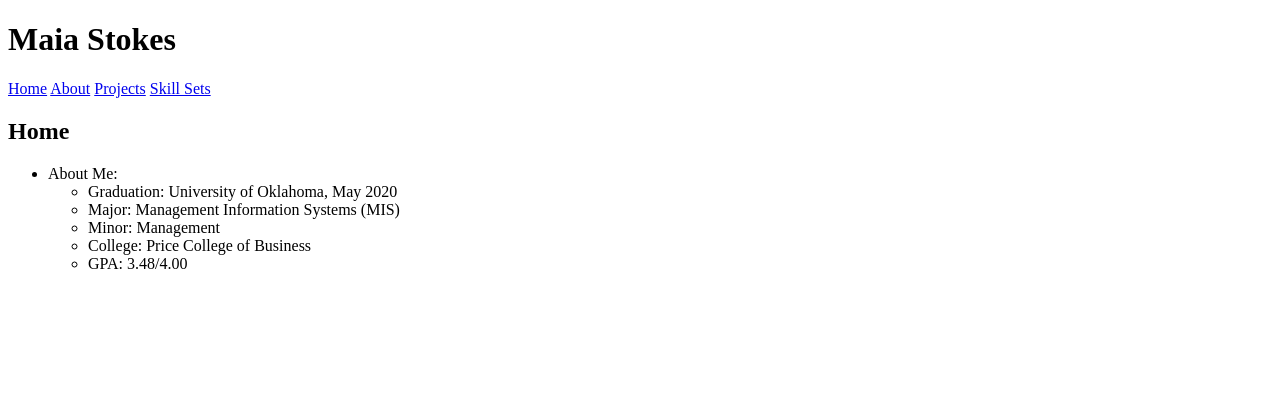
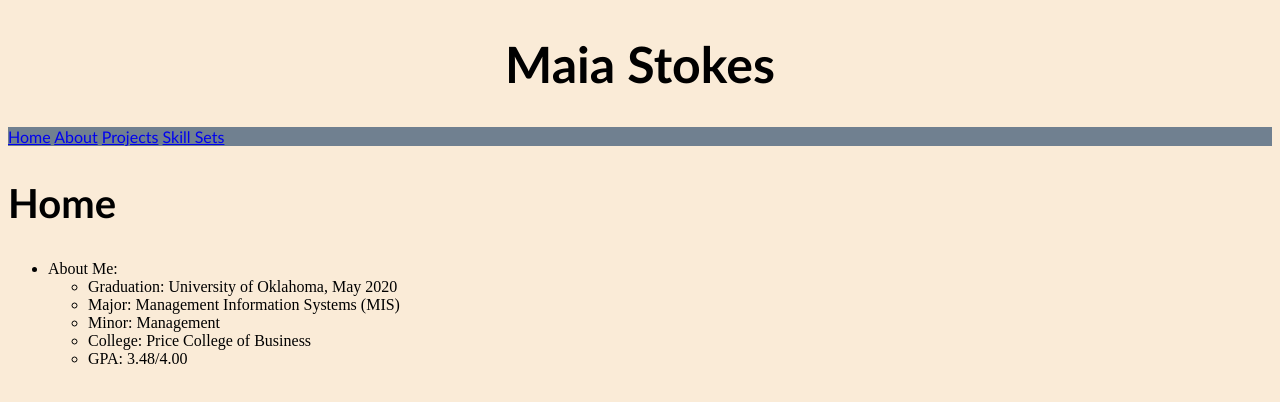
Before and after one commit to maiastokes/maiastokes.github.io, a plain HTML site: page index.html in a window 1280 px wide. Drawn offline with Linux system fonts and the light colour scheme; files that its build step writes are made by us from their sources.

Commit message:
index css

```diff
--- a/index.css
+++ b/index.css
@@ -0,0 +1,20 @@
+body{
+    background-color:antiquewhite;
+}
+
+h1{
+    text-align:center;
+    font-size:50px;
+    font-family:'Trebuchet MS', 'Lucida Sans Unicode', 'Lucida Grande', 'Lucida Sans', Arial, sans-serif;
+}
+
+h2{
+    font-size:40px;
+    font-family:'Trebuchet MS', 'Lucida Sans Unicode', 'Lucida Grande', 'Lucida Sans', Arial, sans-serif;
+}
+
+.navigationTab{
+    background-color:slategray;
+    overflow:hidden;
+    font-family:'Trebuchet MS', 'Lucida Sans Unicode', 'Lucida Grande', 'Lucida Sans', Arial, sans-serif;
+}
--- a/index.html
+++ b/index.html
@@ -5,7 +5,7 @@
     <meta charset="utf-8" />
     <title>Maia Stokes - Personal Website</title>
     <h1> Maia Stokes </h1>
-    <link rel="stylesheet" href="style.css" />
+    <link rel="stylesheet" href="index.css" />
 </head>
 
 <body>
```
